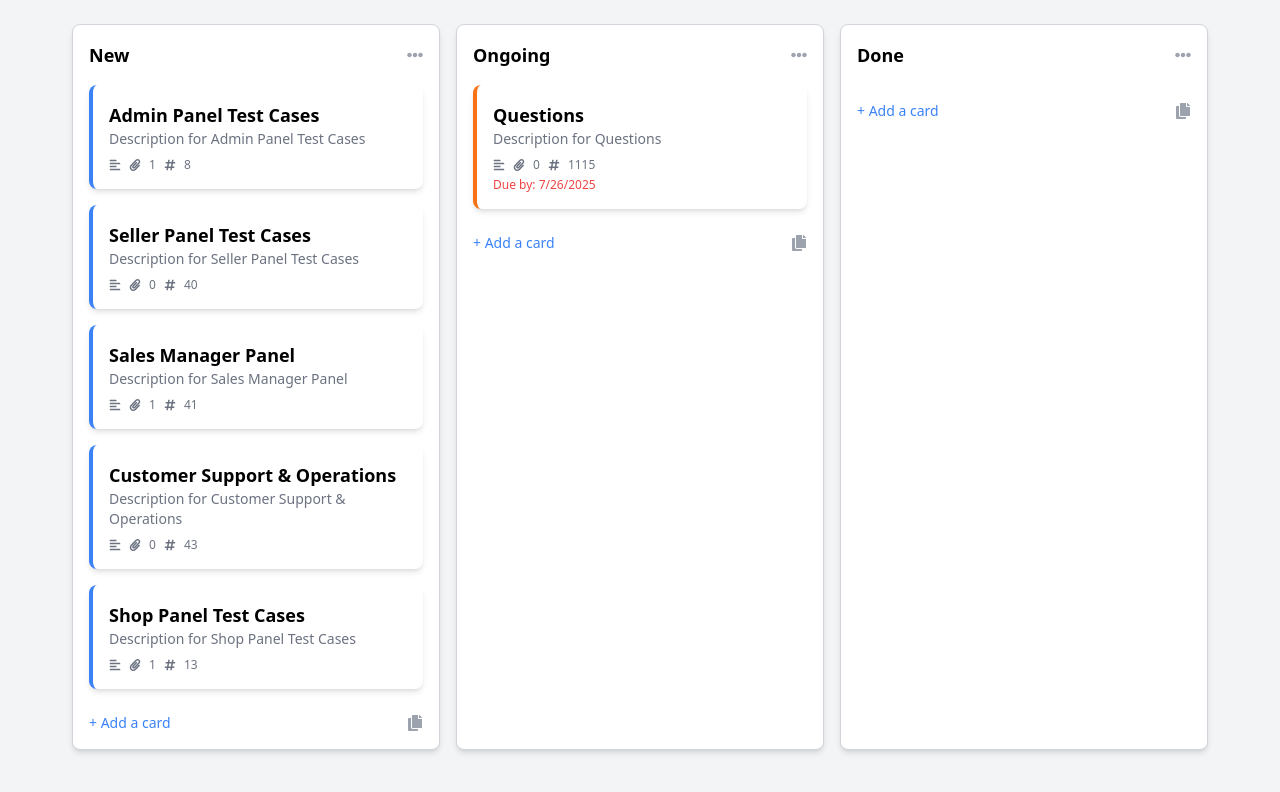
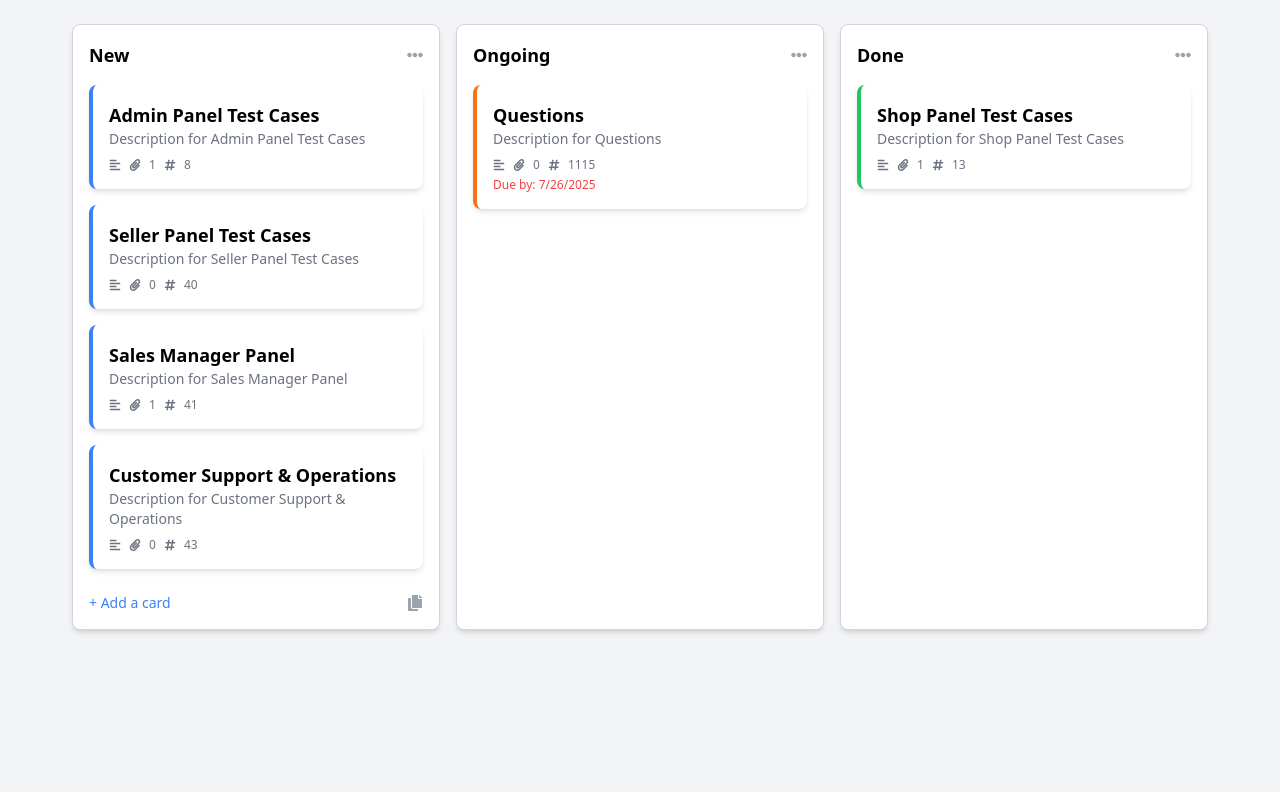
Before and after one commit to HussainShafayet/todo, a React (Create React App) app: page / in a window 1280 px wide. Shown: the top 792 px of the page. Built offline with nearby package versions, Linux system fonts and the light colour scheme.

Commit message:
add task button condition added

```diff
--- a/src/components/Column.js
+++ b/src/components/Column.js
@@ -13,7 +13,9 @@ const Column = ({ title, todos }) => {
           <TodoItem key={todo.id} todo={todo} moveTodo={moveTodo} />
         ))}
       </div>
-      <Footer onAdd={() => handleFormShow()} onCopy={() => copyLastCardValues(title)} />
+      {(title === 'New') && (
+        <Footer onAdd={() => handleFormShow()} onCopy={() => copyLastCardValues(title)} />
+      )}
     </div>
   );
 };
--- a/src/data/initialTodos.js
+++ b/src/data/initialTodos.js
@@ -3,7 +3,7 @@ const initialTodos = [
   { id: 2, title: "Seller Panel Test Cases", description: "Description for Seller Panel Test Cases", status: 'New', attachments: 0, tags: 40 },
   { id: 3, title: "Sales Manager Panel", description: "Description for Sales Manager Panel", status: 'New', attachments: 1, tags: 41 },
   { id: 4, title: "Customer Support & Operations", description: "Description for Customer Support & Operations", status: 'New', attachments: 0, tags: 43 },
-  { id: 5, title: "Shop Panel Test Cases", description: "Description for Shop Panel Test Cases", status: 'New', attachments: 1, tags: 13 },
+  { id: 5, title: "Shop Panel Test Cases", description: "Description for Shop Panel Test Cases", status: 'Done', attachments: 1, tags: 13 },
   { id: 6, title: "Questions", description: "Description for Questions", status: 'Ongoing', attachments: 0, tags: 1115, dueDate: new Date(Date.now() + 86400000) }
 ];
 
```
